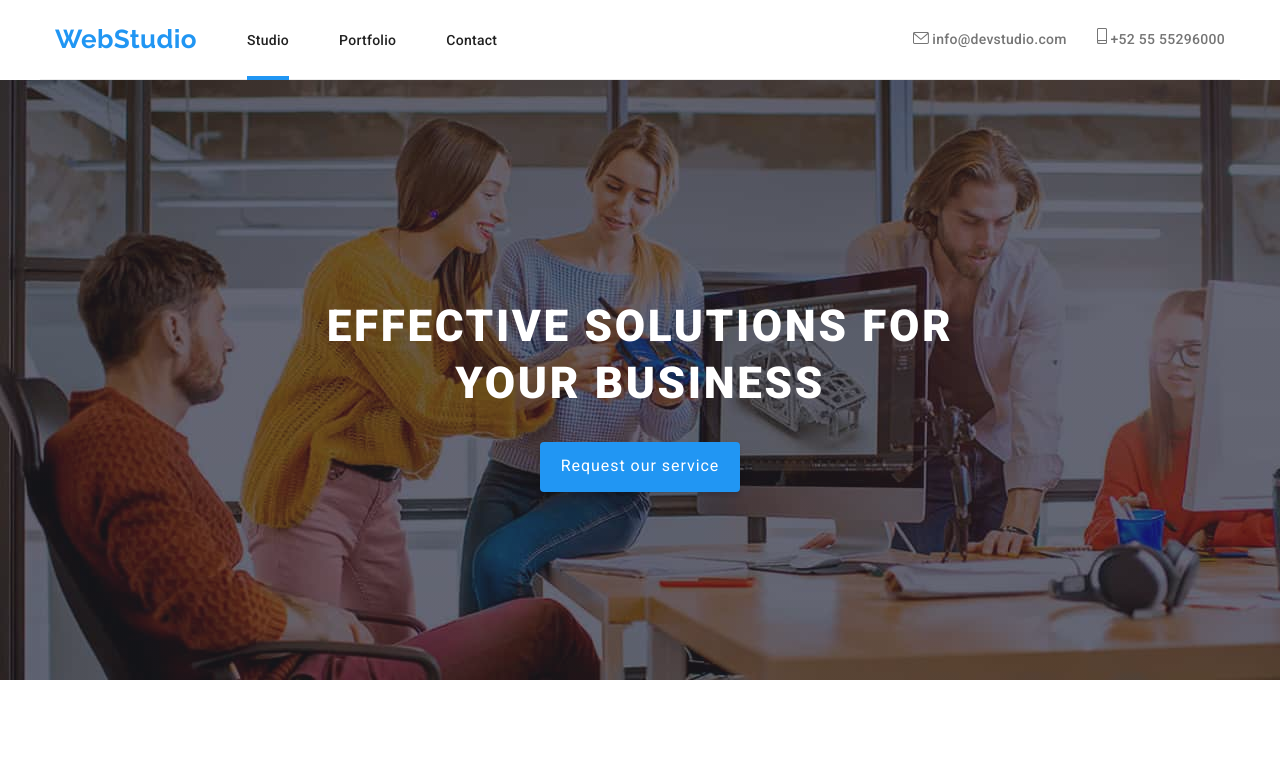
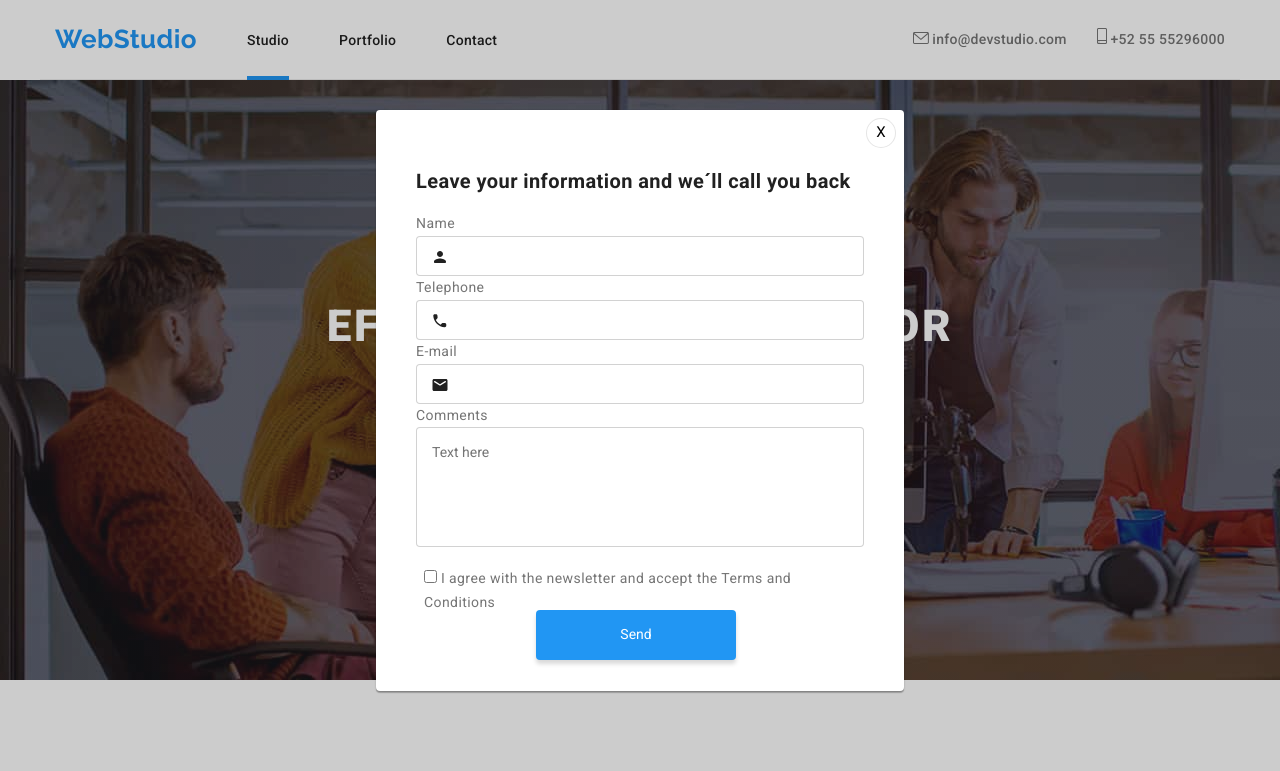
Before and after one commit to katbetancourt/goit-markup-hw-08, a plain HTML site: page index.html in a window 1280 px wide. Both pictures are taken after a click on the button "Request our service". Shown: the top 771 px of the page. Drawn offline with nearby package versions, Linux system fonts and the light colour scheme; a script that the page names is missing.

Commit message:
New changes

```diff
--- a/SASS/components/_modal.scss
+++ b/SASS/components/_modal.scss
@@ -1,63 +1,63 @@
-// .backdrop {
-//    display: flex;
-//    justify-content: center;
-//    align-items: center;
-//    position: fixed;
-//    width: $width-section;
-//    height: 100vh;
-//    top:0;
-//    left:0;
+.backdrop {
+   display: flex;
+   justify-content: center;
+   align-items: center;
+   position: fixed;
+   width: $width-section;
+   height: 100vh;
+   top:0;
+   left:0;
 
-//    background: rgba(0, 0, 0, 0.2);
+   background: rgba(0, 0, 0, 0.2);
 
-//    transform: translateY(0);
-//    transition: 250ms ease;
-//    transition-timing-function: cubic-bezier(0.4, 0, 0.2, 1);
+   transform: translateY(0);
+   transition: 250ms ease;
+   transition-timing-function: cubic-bezier(0.4, 0, 0.2, 1);
 
-// }
+}
 
-// .backdrop.is-hidden {
-//    visibility:hidden;
-//    opacity: 0;
-//    pointer-events:none;
+.backdrop.is-hidden {
+   visibility:hidden;
+   opacity: 0;
+   pointer-events:none;
 
-//    transform: translateY(-105%);
-//    transition: 250ms ease;
-//    transition-timing-function: cubic-bezier(0.4, 0, 0.2, 1);
+   transform: translateY(-105%);
+   transition: 250ms ease;
+   transition-timing-function: cubic-bezier(0.4, 0, 0.2, 1);
 
-// }
+}
 
 
-// .modal {
-//  position: relative;
-//  width: 528px;
-//  height: 581px;
-//  background-color: $brand-color-white-text;
-//  box-shadow: 0px 1px 3px rgba(0, 0, 0, 0.12), 0px 1px 1px rgba(0, 0, 0, 0.14), 0px 2px 1px rgba(0, 0, 0, 0.2);
-//  border-radius: 4px;
-//  padding: 40px;
-// }
+.modal {
+ position: relative;
+ width: 528px;
+ height: 581px;
+ background-color: $brand-color-white-text;
+ box-shadow: 0px 1px 3px rgba(0, 0, 0, 0.12), 0px 1px 1px rgba(0, 0, 0, 0.14), 0px 2px 1px rgba(0, 0, 0, 0.2);
+ border-radius: 4px;
+ padding: 40px;
+}
 
 
-// .backdrop .modal__backdrop-button {
-//    position: absolute;
-//    width: 30px;
-//    height: 30px;
-//    border-radius: 15px;
+.backdrop .modal__backdrop-button {
+   position: absolute;
+   width: 30px;
+   height: 30px;
+   border-radius: 15px;
 
-//    font-size: 15px;
+   font-size: 15px;
 
-//    background: #FFFFFF;
-//    border: 1px solid rgba(0, 0, 0, 0.1);
+   background: #FFFFFF;
+   border: 1px solid rgba(0, 0, 0, 0.1);
 
-//    cursor: pointer;
-//    right: 8px;
-//    top:8px;
-// }
+   cursor: pointer;
+   right: 8px;
+   top:8px;
+}
 
-// .modal__backdrop-button:hover {
-//    color:$brand-color-blue;
-// }
+.modal__backdrop-button:hover {
+   color:$brand-color-blue;
+}
 
 
 /* -----------------------------modal window content-------------------------*/
@@ -65,115 +65,142 @@
 
 
 
-//  .form__tittle {
-//    font-size: 20px;
-// }
+ .form__tittle {
+   font-size: 20px;
+}
 
-// .form {
-//    position: relative;
-// }
+.form {
+   position: relative;
+}
 
 
-// .form .form__input {
-//    display: block;
-//    outline: none;
-//    font-size: 12px;
-//    height: 40px;
-//    width: 100%;
-//    border: 1px solid rgba(33, 33, 33, 0.2);
-//    border-radius: 4px;
-//    padding-left: 40px;
-//    gap: 20px;
+.form__input {
+   display: block;
+   outline: none;
+   font-size: 12px;
+   height: 40px;
+   width: 100%;
+   border: 1px solid rgba(33, 33, 33, 0.2);
+   border-radius: 4px;
+   padding-left: 40px;
+   gap: 20px;
 
-//    transition: 250ms ease;
-//    transition-timing-function: cubic-bezier(0.4, 0, 0.2, 1);
-// }
+   transition: 250ms ease;
+   transition-timing-function: cubic-bezier(0.4, 0, 0.2, 1);
+}
 
-// .form .form__input:hover,
-// .form .form__input:focus  {
-//    border: 1px solid $brand-color-blue;
-// }
+.form .form__input:hover,
+.form .form__input:focus  {
+   border: 1px solid $brand-color-blue;
+}
 
 
 
 
-// .form .form__svg {
-//    position: absolute;
-//    top: 12px;
-//    left: 15px;
-//    width: 18px;
-//    height: 18px;
-//    fill: #212121;
-//    cursor: pointer;
-// }
+.form .form__svg {
+   position: absolute;
+   top: 12px;
+   left: 15px;
+   width: 18px;
+   height: 18px;
+   fill: #212121;
+   cursor: pointer;
+}
 
-// .form .form__input:hover + .form__svg,
-// .form .form__input:focus + .form__svg {
-//    fill: $brand-color-blue;
-// }
+.form .form__input:hover + .form__svg,
+.form .form__input:focus + .form__svg {
+   fill: $brand-color-blue;
+}
 
 
 
-// .form__textarea {
-//    display: block;
-//    outline: none;
-//    resize: none;
+.form__textarea {
+   display: block;
+   outline: none;
+   resize: none;
 
-//    width: $width-section;
-//    height: 120px;
+   width: $width-section;
+   height: 120px;
 
-//    border: 1px solid rgba(33, 33, 33, 0.2);
-//    border-radius: 4px;
+   border: 1px solid rgba(33, 33, 33, 0.2);
+   border-radius: 4px;
 
-//    padding-left: 15px;
-//    padding-top: 16px;
+   padding-left: 15px;
+   padding-top: 16px;
 
-//    transition: 250ms ease;
-//    transition-timing-function: cubic-bezier(0.4, 0, 0.2, 1);
-// }
+   transition: 250ms ease;
+   transition-timing-function: cubic-bezier(0.4, 0, 0.2, 1);
+}
 
 
-// .form__textarea:hover,
-// .form__textarea:focus {
-//    border: 1px solid $brand-color-blue;
-// }
+.form__textarea:hover,
+.form__textarea:focus {
+   border: 1px solid $brand-color-blue;
+}
 
 
 
-// .form__checkbox {
-// display: inline-block;
-// position: relative;
-// margin-top: 20px;
-// padding-left: 8px;
-// cursor: pointer;
-// }
+.form__checkbox {
+display: inline-block;
+position: relative;
+margin-top: 20px;
+padding-left: 8px;
+cursor: pointer;
+}
 
 
-// .form__button-input {
-//    position:absolute;
-//    left: 160px;
-//    top: 500px;
+.form__button-input {
+   position:absolute;
+   left: 160px;
+   top: 500px;
 
-//    width: 200px;
-//    height: 50px;
+   width: 200px;
+   height: 50px;
 
-//    background-color: $brand-color-blue;
-//    box-shadow: 0px 4px 4px rgba(0, 0, 0, 0.15);
-//    border-radius: 4px;
-//    border: none;
+   background-color: $brand-color-blue;
+   box-shadow: 0px 4px 4px rgba(0, 0, 0, 0.15);
+   border-radius: 4px;
+   border: none;
 
-//    color:$brand-color-white-text;
+   color:$brand-color-white-text;
 
-//    cursor: pointer;
+   cursor: pointer;
 
-//    transition: 250ms ease;
-//    transition-timing-function: cubic-bezier(0.4, 0, 0.2, 1);
-// }
+   transition: 250ms ease;
+   transition-timing-function: cubic-bezier(0.4, 0, 0.2, 1);
+}
 
 
-// .form__button-input:focus,
-// .form__button-input:hover {
-//    background: #188CE8;
-//    box-shadow: 0px 4px 4px rgba(0, 0, 0, 0.15);
-//    border-radius: 4px;
-// }
+.form__button-input:focus,
+.form__button-input:hover {
+   background: #188CE8;
+   box-shadow: 0px 4px 4px rgba(0, 0, 0, 0.15);
+   border-radius: 4px;
+}
+
+
+@include screen-480 {
+  .modal {
+    width: 450px;
+    height: 609px;
+
+    .form__button-input  {
+      left: 125px;
+      top: 540px;
+    }
+
+  }
+}
+
+
+@include screen-768 {
+  .modal {
+    width: 450px;
+    height: 609px;
+
+    .form__button-input{
+      left: 125px;
+      top: 540px;
+    }
+  }
+}
--- a/index.html
+++ b/index.html
@@ -513,8 +513,7 @@
     </footer>
 
     <!------------------------------modal window--------------------------------------->
-
-    <!-- <div class="backdrop is-hidden" data-modal>
+  <div class="backdrop is-hidden" data-modal>
       <div class="modal">
         <button class="modal__backdrop-button" type="button" data-modal-close>
           X
@@ -522,7 +521,7 @@
 
         <!------------------------------modal window content--------------------------------------->
 
-    <!-- <h3 class="form__tittle">
+    <h3 class="form__tittle">
           Leave your information and we´ll call you back
         </h3>
 
@@ -595,7 +594,7 @@
         </form>
       </div>
     </div>
-    <script src="./js/modal.js"></script> -->
+    <script src="./js/modal.js"></script>
 
     <!--------------------------------section Toggle-Menu--------------------------------------->
 
```
Also changed, not shown: css/main.min.css, 1 other file.
